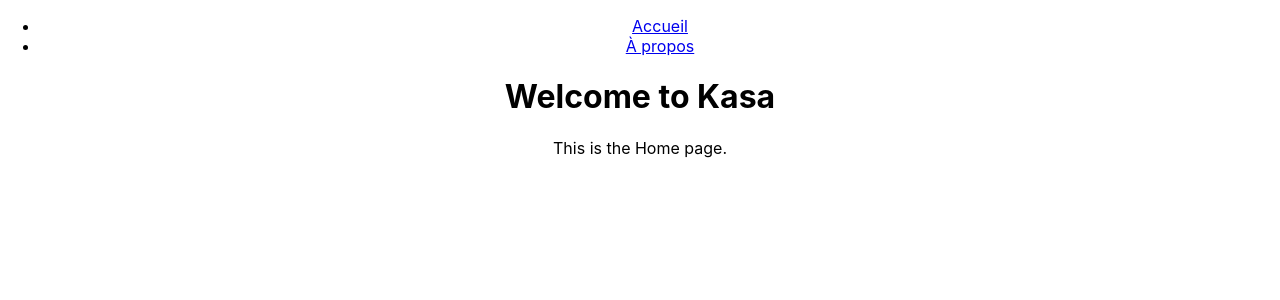
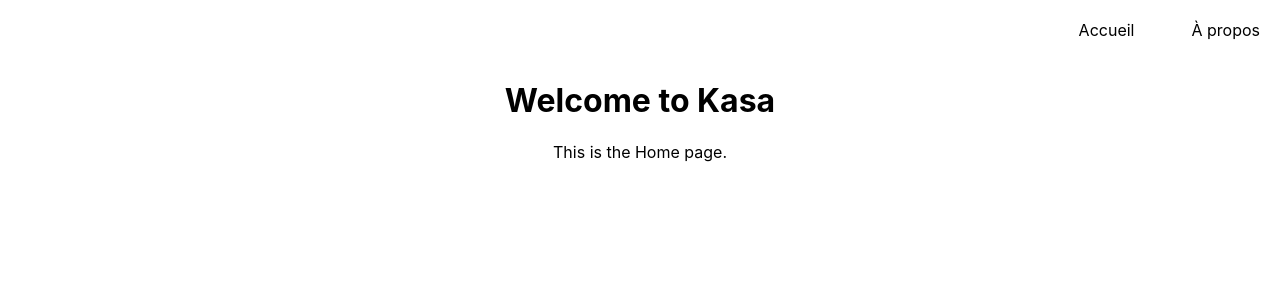
Before and after one commit to SabrinaMouginot/kasa, a React (Create React App) app: page / in a window 1280 px wide. Shown: the top 300 px of the page. Built offline with nearby package versions, Linux system fonts and the light colour scheme.

Commit message:
alignement en haut a droite des onglets du header avec sass

```diff
--- a/src/components/Header.js
+++ b/src/components/Header.js
@@ -4,13 +4,13 @@ import '../css/Header.css';
 
 function Header() {
   return (
-    <header>
+    <header className="header">
       <nav>
-        <ul>
-          <li>
+        <ul className="nav-list">
+          <li className="nav-item">
             <Link to="/">Accueil</Link>
           </li>
-          <li>
+          <li className="nav-item">
             <Link to="/about">À propos</Link>
           </li>
         </ul>
--- a/src/css/Header.css
+++ b/src/css/Header.css
@@ -0,0 +1,31 @@
+.header {
+  display: flex;
+  justify-content: flex-end;
+  /* Align items to the right */
+  padding: 20px;
+  /* Adjust the padding as needed */ }
+
+.nav-list {
+  list-style-type: none;
+  /* Remove list bullets */
+  display: flex;
+  /* Align items horizontally */
+  margin: 0;
+  /* Remove default margin */
+  padding: 0;
+  /* Remove default padding */ }
+
+.nav-item {
+  margin-left: 57px;
+  /* Add space between items */ }
+  .nav-item:first-child {
+    margin-left: 0;
+    /* No margin for the first item */ }
+  .nav-item a {
+    text-decoration: none;
+    /* Remove link underline */
+    color: #000;
+    /* Set link color, adjust as needed */ }
+  .nav-item a:hover {
+    color: #007BFF;
+    /* Change color on hover, adjust as needed */ }
--- a/src/styles/Header.scss
+++ b/src/styles/Header.scss
@@ -0,0 +1,29 @@
+.header {
+    display: flex;
+    justify-content: flex-end; /* Align items to the right */
+    padding: 20px; /* Adjust the padding as needed */
+  }
+
+  .nav-list {
+    list-style-type: none; /* Remove list bullets */
+    display: flex; /* Align items horizontally */
+    margin: 0; /* Remove default margin */
+    padding: 0; /* Remove default padding */
+  }
+
+  .nav-item {
+    margin-left: 57px; /* Add space between items */
+
+    &:first-child {
+      margin-left: 0; /* No margin for the first item */
+    }
+
+    a {
+      text-decoration: none; /* Remove link underline */
+      color: #000; /* Set link color, adjust as needed */
+    }
+
+    a:hover {
+      color: #007BFF; /* Change color on hover, adjust as needed */
+    }
+  }
```
